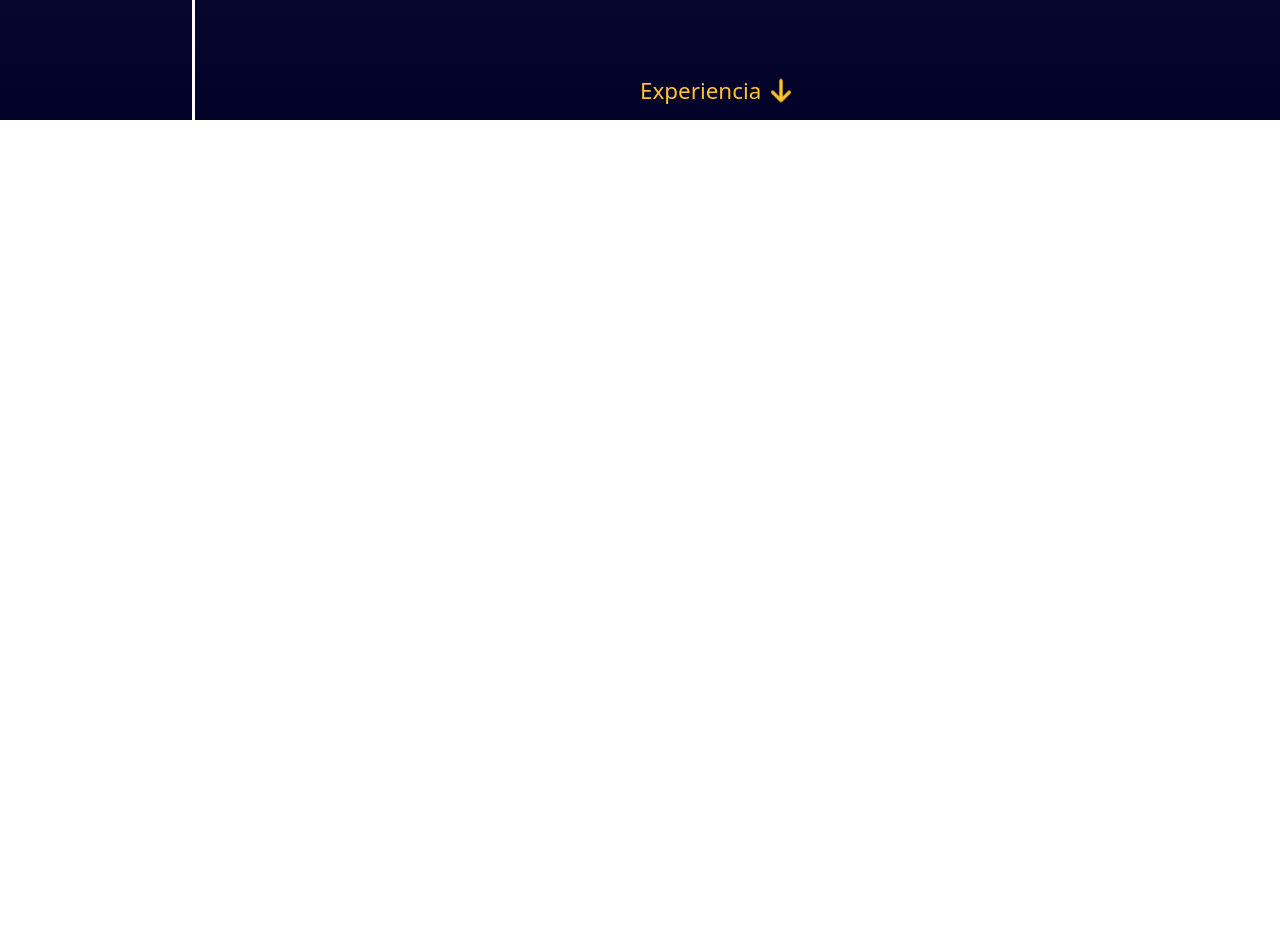
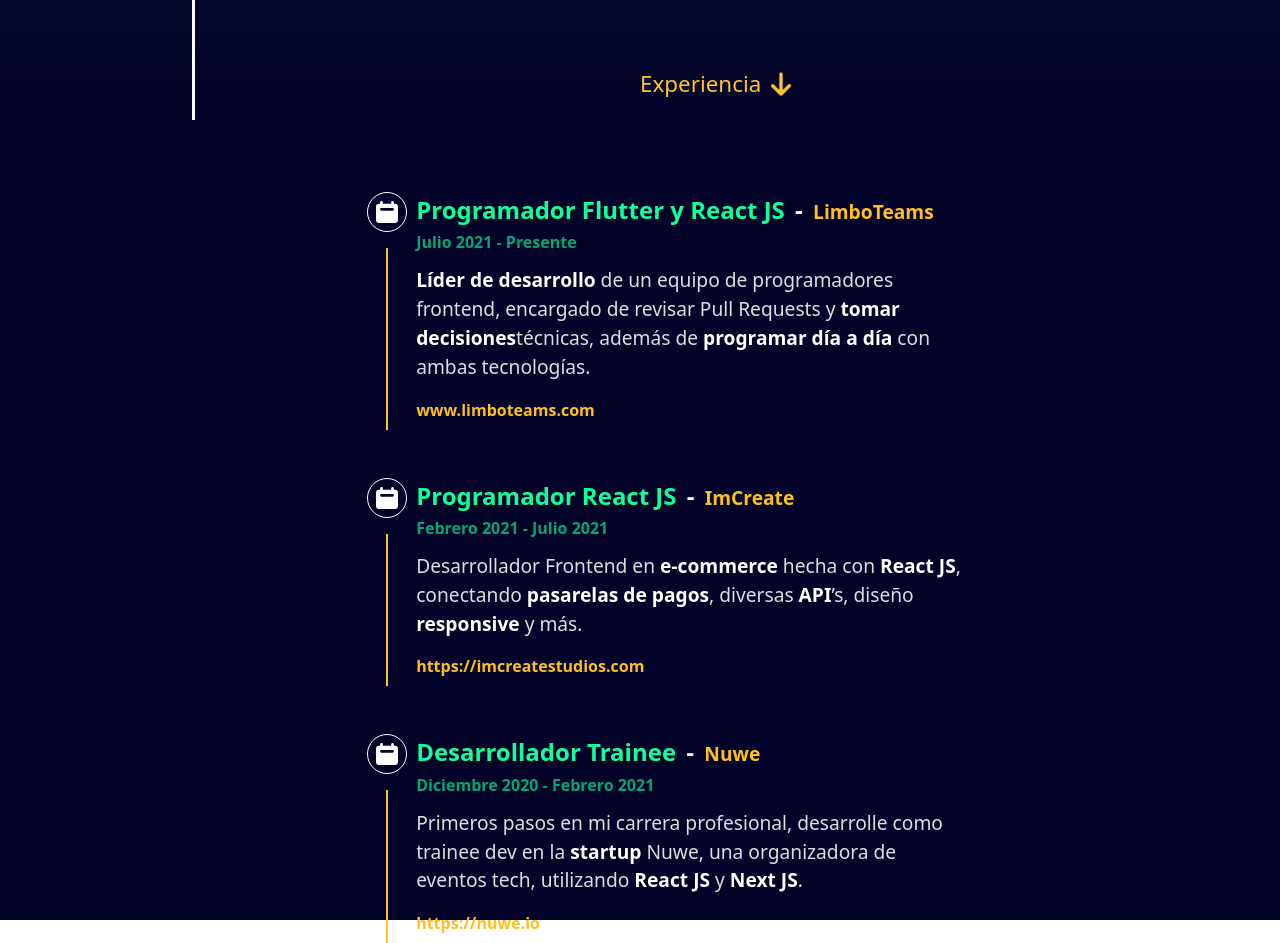
Before and after one commit to Martin-Fenocchio/Portfolio, a React (Vite) app: page / in a window 1280 px wide. Shown: the part 680-1623 px from the top of the page. Before the commit the page ends 800 px from the top, so only its background shows below. Built offline with nearby package versions, Linux system fonts and the light colour scheme.

Commit message:
feat: experience section

```diff
--- /dev/null
+++ b/src/assets/styles/experiences.scss
@@ -0,0 +1,53 @@
+@import "./variables.scss";
+
+.experience-item {
+  display: grid;
+  grid-template-columns: 8% auto;
+  gap: 5px;
+  padding-left: 3rem;
+
+  .left {
+    .calendar {
+      border: 1px solid white;
+      border-radius: 100%;
+      padding: 0.5rem;
+      height: 2.5rem;
+      width: 2.5rem;
+    }
+
+    img {
+      width: 100%;
+    }
+
+    .yellow-line {
+      background-color: $yellow;
+      height: 100%;
+      width: 2px;
+    }
+  }
+
+  h3 {
+    font-weight: 600;
+    margin-bottom: 0.3vh;
+    font-size: 1.5rem;
+
+    .company {
+      font-size: 1.2rem;
+    }
+  }
+
+  h6 {
+    font-weight: 600;
+    font-size: 1rem;
+    margin-bottom: 1.5vh;
+  }
+
+  p {
+    color: rgb(222, 222, 222);
+    font-size: 1.2rem;
+
+    strong {
+      color: white;
+    }
+  }
+}
--- a/src/assets/styles/global.scss
+++ b/src/assets/styles/global.scss
@@ -3,6 +3,9 @@
 @tailwind utilities;
 @import "./variables.scss";
 
+html {
+  scroll-behavior: smooth;
+}
 *,
 * {
   padding: 0;
@@ -64,6 +67,7 @@
 
       .experience {
         color: $yellow;
+        font-size: 1.4rem;
         position: absolute;
         bottom: 1vh;
         left: 50%;
--- a/src/components/home/aboutMe/aboutMe-section.tsx
+++ b/src/components/home/aboutMe/aboutMe-section.tsx
@@ -48,9 +48,12 @@
             />
           </div>
 
-          <p className="experience flex items-center animate-bounce hover">
+          <a
+            href="#experience-section"
+            className="experience flex items-center animate-bounce hover"
+          >
             Experiencia <img src={Arrow} alt="icon" className="w-10" />
-          </p>
+          </a>
         </div>
       </div>
     </div>
--- /dev/null
+++ b/src/components/home/experiences/experience-item.tsx
@@ -0,0 +1,40 @@
+import React from "react";
+import CalendarIcon from "../../../assets/icons/calendar.svg";
+
+interface Props {
+  title: string;
+  company: string;
+  date: string;
+  url: string;
+  description: React.ReactNode;
+}
+
+function ExperienceItem(props: Props) {
+  return (
+    <article className="max-w-content m-auto mb-12 experience-item">
+      <div className="left flex flex-col items-center gap-4">
+        <div className="calendar">
+          <img src={CalendarIcon} alt="calendar-icon" />
+        </div>
+        <div className="yellow-line" />
+      </div>
+      <div className="right pb-2">
+        <h3 className="text-green font-bold">
+          {props.title} <span className="separator px-1 text-white">-</span>{" "}
+          <span className="company text-yellow ">{props.company}</span>
+        </h3>
+        <h6 className="text-darkGreen">{props.date}</h6>
+        {props.description}
+        <a
+          href={props.url}
+          target="BLANK"
+          className="text-yellow font-bold mt-4 block"
+        >
+          {props.url}
+        </a>
+      </div>
+    </article>
+  );
+}
+
+export default ExperienceItem;
--- /dev/null
+++ b/src/components/home/experiences/experiencies-section.tsx
@@ -0,0 +1,57 @@
+import ExperienceItem from "./experience-item";
+import "../../../assets/styles/experiences.scss";
+
+function ExperienciesSection() {
+  return (
+    <section
+      id="experience-section"
+      className="h-full bg-background experience-section pt-[9vh]"
+    >
+      <ExperienceItem
+        title="Programador Flutter y React JS"
+        company="LimboTeams"
+        date="Julio 2021 - Presente"
+        url="www.limboteams.com"
+        description={
+          <p>
+            <strong>Líder de desarrollo</strong> de un equipo de programadores
+            frontend, encargado de revisar Pull Requests y{" "}
+            <strong>tomar decisiones</strong>
+            técnicas, además de <strong>programar día a día</strong> con ambas
+            tecnologías.
+          </p>
+        }
+      />
+      <ExperienceItem
+        title="Programador React JS"
+        company="ImCreate"
+        date="Febrero 2021 - Julio 2021"
+        url="https://imcreatestudios.com"
+        description={
+          <p>
+            Desarrollador Frontend en <strong>e-commerce</strong> hecha con
+            <strong> React JS</strong>, conectando{" "}
+            <strong>pasarelas de pagos</strong>, diversas <strong>API</strong>
+            ’s, diseño <strong>responsive</strong> y más.
+          </p>
+        }
+      />
+      <ExperienceItem
+        title="Desarrollador Trainee"
+        company="Nuwe"
+        date="Diciembre 2020 - Febrero 2021"
+        url="https://nuwe.io"
+        description={
+          <p>
+            Primeros pasos en mi carrera profesional, desarrolle como trainee
+            dev en la <strong>startup</strong> Nuwe, una organizadora de eventos
+            tech, utilizando <strong>React JS</strong> y{" "}
+            <strong>Next JS</strong>.
+          </p>
+        }
+      />
+    </section>
+  );
+}
+
+export default ExperienciesSection;
--- a/src/screens/home/home-screen.tsx
+++ b/src/screens/home/home-screen.tsx
@@ -1,4 +1,5 @@
 import AboutMeSection from "../../components/home/aboutMe/aboutMe-section";
+import ExperienciesSection from "../../components/home/experiences/experiencies-section";
 import Navbar from "../../components/home/navbar/navbar";
 
 function HomeScreen() {
@@ -7,6 +8,7 @@
       <div className="line" />
       <Navbar />
       <AboutMeSection />
+      <ExperienciesSection />
     </div>
   );
 }
--- a/tailwind.config.js
+++ b/tailwind.config.js
@@ -9,7 +9,13 @@
       colors: {
         darkBlue: "#000428",
         mediumBlue: "#122441",
+        background: "#030228",
+        darkGreen: "#00a872",
+        yellow: "#FFC01E",
         green: "#0FFF9A",
+      },
+      spacing: {
+        content: "650px",
       },
     },
   },
```
Also changed, not shown: src/assets/icons/calendar.svg (added).
